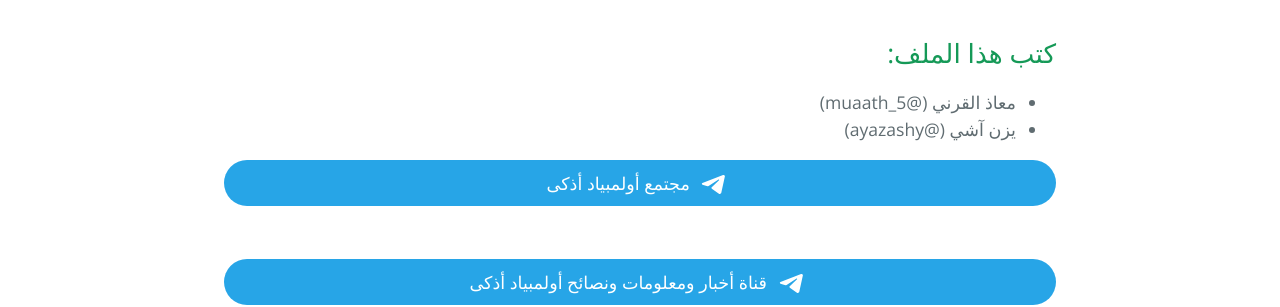
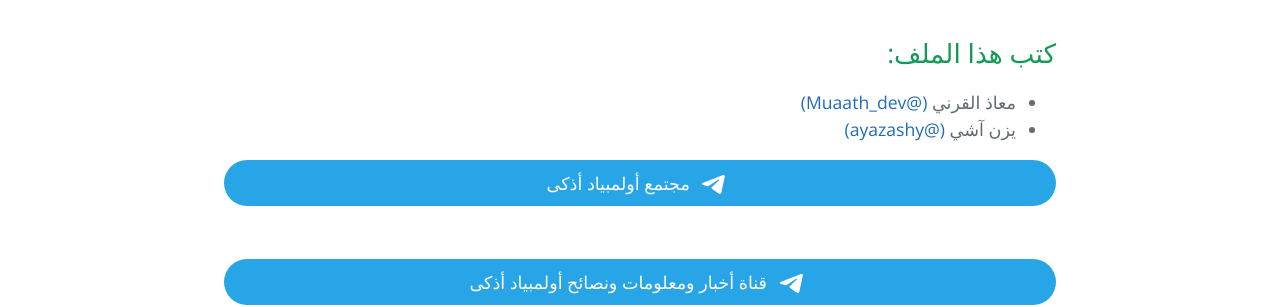
Before and after one commit to Teqaniaat/Teqaniaat, a Jekyll site: the page built from athka/athka_roadmap_ar.md, in a window 1280 px wide and 900 px high. Shown: the part 353-660 px from the top of the window. Built offline with Jekyll 4.4.1, drawn with Linux system fonts in a browser that asks for light colours; the repository's description, which GitHub fills in, is left out.

Commit message:
Update athka_roadmap_ar.md

```diff
--- a/athka/athka_roadmap_ar.md
+++ b/athka/athka_roadmap_ar.md
@@ -8,8 +8,8 @@ lang: ar
 
 <h2>كتب هذا الملف:</h2>
 <ul>
-    <li>معاذ القرني (@muaath_5)</li>
-    <li>يزن آشي (@ayazashy)</li>
+    <li>معاذ القرني <a href="https://twitter.com/Muaath_dev">(@Muaath_dev)</a></li>
+    <li>يزن آشي <a href="https://twitter.com/ayazashy">(@ayazashy)</a></li>
 </ul>
 
 {% include athka-tgchannel.html %}
```
